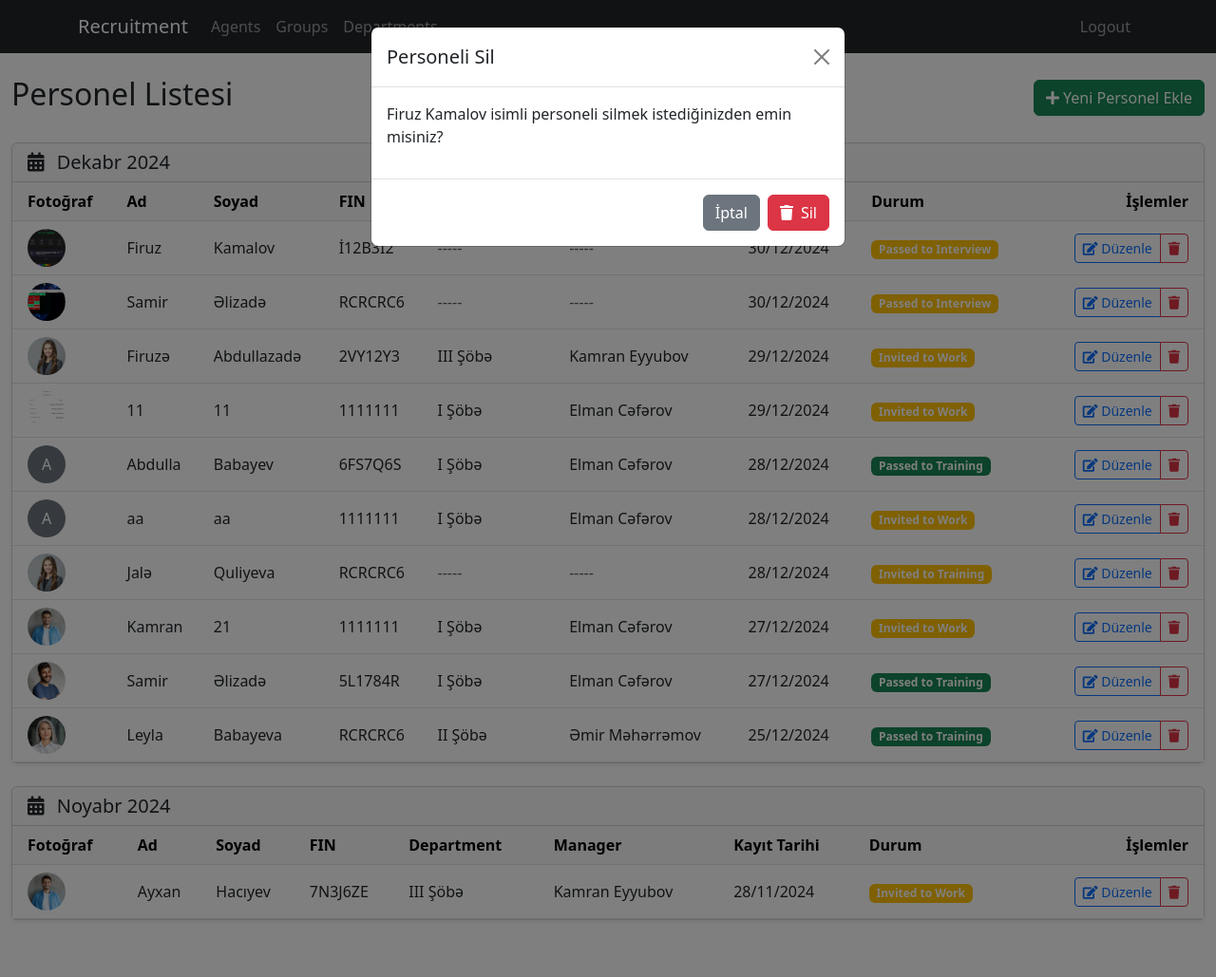
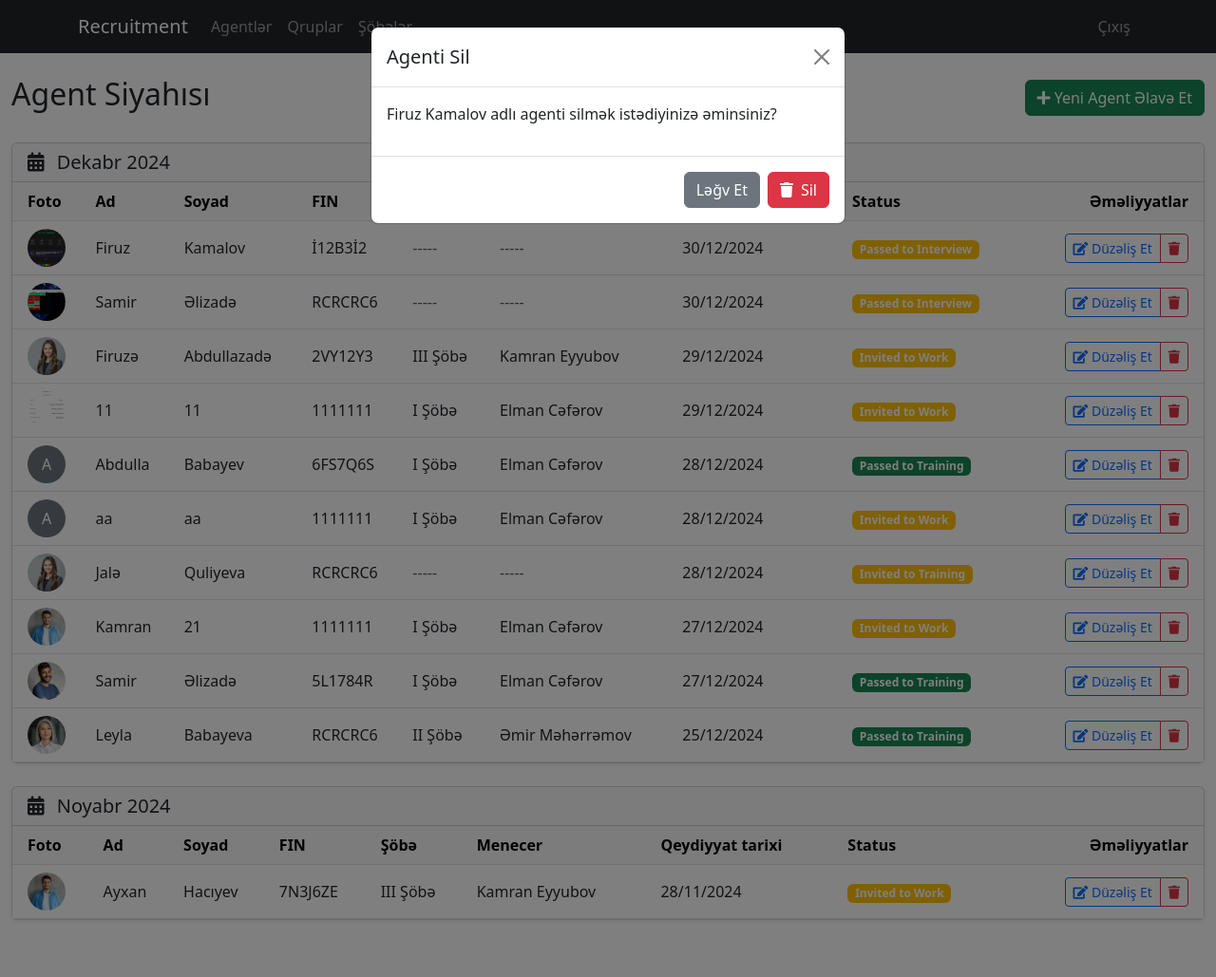
Before and after one commit to SamirAlizada/Recruitment, a Django app: page / in a window 1280 px wide, after a click that opens the changed part. Shown: the whole page at 95% size. Run offline with Django 4.2, Linux system fonts and the light colour scheme; a user stored in the database is signed in; data comes from the database, SQL or seed files in the repository.

Commit message:
Update HTML files with Turkish to Azerbaijani translations.

```diff
--- a/templates/agent_list.html
+++ b/templates/agent_list.html
@@ -1,16 +1,16 @@
 {% extends 'base.html' %}
 {% load agent_filters %}
 
-{% block title %}Personel Listesi{% endblock %}
+{% block title %}Agent Siyahısı {% endblock %}
 
 {% block content %}
 <div class="container-fluid py-4">
     <div class="row">
         <div class="col-12">
             <div class="d-flex justify-content-between align-items-center mb-4">
-                <h1 class="h2">Personel Listesi</h1>
+                <h1 class="h2">Agent Siyahısı</h1>
                 <a href="{% url 'add_agent' %}" class="btn btn-success">
-                    <i class="fas fa-plus"></i> Yeni Personel Ekle
+                    <i class="fas fa-plus"></i> Yeni Agent Əlavə Et
                 </a>
             </div>
 
@@ -29,15 +29,15 @@
                         <table class="table table-hover align-middle mb-0">
                             <thead class="table-light">
                                 <tr>
-                                    <th class="ps-3">Fotoğraf</th>
+                                    <th class="ps-3">Foto</th>
                                     <th>Ad</th>
                                     <th>Soyad</th>
                                     <th>FIN</th>
-                                    <th>Department</th>
-                                    <th>Manager</th>
-                                    <th>Kayıt Tarihi</th>
-                                    <th>Durum</th>
-                                    <th class="text-end pe-3">İşlemler</th>
+                                    <th>Şöbə</th>
+                                    <th>Menecer</th>
+                                    <th>Qeydiyyat tarixi</th>
+                                    <th>Status</th>
+                                    <th class="text-end pe-3">Əməliyyatlar</th>
                                 </tr>
                             </thead>
                             <tbody>
@@ -93,7 +93,7 @@
                                         <div class="btn-group">
                                             <a href="{% url 'edit_agent' agent.id %}"
                                                class="btn btn-sm btn-outline-primary">
-                                                <i class="fas fa-edit"></i> Düzenle
+                                                <i class="fas fa-edit"></i> Düzəliş Et
                                             </a>
                                             <button type="button"
                                                     class="btn btn-sm btn-outline-danger"
@@ -110,14 +110,14 @@
                                     <div class="modal-dialog">
                                         <div class="modal-content">
                                             <div class="modal-header">
-                                                <h5 class="modal-title">Personeli Sil</h5>
+                                                <h5 class="modal-title">Agenti Sil</h5>
                                                 <button type="button" class="btn-close" data-bs-dismiss="modal"></button>
                                             </div>
                                             <div class="modal-body">
-                                                <p>{{ agent.name }} {{ agent.surname }} isimli personeli silmek istediğinizden emin misiniz?</p>
+                                                <p>{{ agent.name }} {{ agent.surname }} adlı agenti silmək istədiyinizə əminsiniz?</p>
                                             </div>
                                             <div class="modal-footer">
-                                                <button type="button" class="btn btn-secondary" data-bs-dismiss="modal">İptal</button>
+                                                <button type="button" class="btn btn-secondary" data-bs-dismiss="modal">Ləğv Et</button>
                                                 <a href="{% url 'agent_delete' agent.id %}" class="btn btn-danger">
                                                     <i class="fas fa-trash me-2"></i>Sil
                                                 </a>
@@ -130,7 +130,7 @@
                                     <td colspan="9" class="text-center py-4">
                                         <div class="text-muted">
                                             <i class="fas fa-info-circle me-2"></i>
-                                            Henüz personel bulunmamaktadır
+                                            Hələ ki, heç bir agent yoxdur.
                                         </div>
                                     </td>
                                 </tr>
@@ -145,7 +145,7 @@
                 <div class="card-body text-center py-5">
                     <div class="text-muted">
                         <i class="fas fa-info-circle me-2"></i>
-                        Henüz personel bulunmamaktadır
+                        Hələ ki, heç bir agent yoxdur.
                     </div>
                 </div>
             </div>
@@ -162,14 +162,14 @@
     <div class="modal-dialog">
         <div class="modal-content">
             <div class="modal-header">
-                <h5 class="modal-title">Personeli Sil</h5>
+                <h5 class="modal-title">Agenti Sil</h5>
                 <button type="button" class="btn-close" data-bs-dismiss="modal"></button>
             </div>
             <div class="modal-body">
-                Personeli silmek istediğinizden emin misiniz?
+                Agenti silmək istədiyinizə əminsiniz?
             </div>
             <div class="modal-footer">
-                <button type="button" class="btn btn-secondary" data-bs-dismiss="modal">İptal</button>
+                <button type="button" class="btn btn-secondary" data-bs-dismiss="modal">Ləğv Et</button>
                 <form id="deleteForm" method="POST" style="display: inline;">
                     {% csrf_token %}
                     <button type="submit" class="btn btn-danger">Sil</button>
--- a/templates/base.html
+++ b/templates/base.html
@@ -3,7 +3,7 @@
 <head>
     <meta charset="UTF-8">
     <meta name="viewport" content="width=device-width, initial-scale=1.0">
-    <title>{% block title %}Vardiya Sistemi{% endblock %}</title>
+    <title>{% block title %}İşə Qəbul Sistemi{% endblock %}</title>
     <link href="https://cdn.jsdelivr.net/npm/bootstrap@5.3.0/dist/css/bootstrap.min.css" rel="stylesheet">
 </head>
 <body>
--- a/templates/departments/department_form.html
+++ b/templates/departments/department_form.html
@@ -6,7 +6,7 @@
         <div class="col-md-8">
             <div class="card shadow">
                 <div class="card-header">
-                    <h3 class="card-title mb-0">{{ title }}</h3>
+                    <h3 class="card-title mb-0">Yeni Şöbə Əlavə Edin</h3>
                 </div>
                 <div class="card-body">
                     <form method="post">
@@ -35,7 +35,7 @@
                                 <i class="fas fa-arrow-left"></i> Geri
                             </a>
                             <button type="submit" class="btn btn-primary">
-                                <i class="fas fa-save"></i> Kaydet
+                                <i class="fas fa-save"></i> Saxla
                             </button>
                         </div>
                     </form>
--- a/templates/navbar.html
+++ b/templates/navbar.html
@@ -21,24 +21,24 @@
             <ul class="navbar-nav me-auto">
                 {% if user.is_authenticated and user.is_superuser %}
                     <li class="nav-item">
-                        <a class="nav-link" href="{% url 'agent_list' %}">Agents</a>
+                        <a class="nav-link" href="{% url 'agent_list' %}">Agentlər</a>
                     </li>
                     <li class="nav-item">
-                        <a class="nav-link" href="{% url 'group_list' %}">Groups</a>
+                        <a class="nav-link" href="{% url 'group_list' %}">Qruplar</a>
                     </li>
                     <li class="nav-item">
-                        <a class="nav-link" href="{% url 'department_list' %}">Departments</a>
+                        <a class="nav-link" href="{% url 'department_list' %}">Şöbələr</a>
                     </li>
                 {% endif %}
             </ul>
             <ul class="navbar-nav">
                 {% if user.is_authenticated %}
                     <li class="nav-item">
-                        <a class="nav-link" href="{% url 'logout' %}">Logout</a>
+                        <a class="nav-link" href="{% url 'logout' %}">Çıxış</a>
                     </li>
                 {% else %}
                     <li class="nav-item">
-                        <a class="nav-link" href="{% url 'login' %}">Login</a>
+                        <a class="nav-link" href="{% url 'login' %}">Daxil Ol</a>
                     </li>
                 {% endif %}
             </ul>
--- a/templates/update_status.html
+++ b/templates/update_status.html
@@ -9,5 +9,5 @@
         </option>
         {% endfor %}
     </select>
-    <button type="submit">Update</button>
+    <button type="submit">Yenilə</button>
 </form>
```
Also changed, not shown: templates/add_agent.html (+9 -9 lines), templates/agents/agent_detail.html (deleted, +0 -10 lines), templates/agents/edit_agent.html (+13 -13 lines), templates/departments/department_detail.html (+12 -12 lines), templates/departments/department_list.html (+10 -10 lines), templates/groups/group_detail.html (+7 -7 lines), templates/groups/group_list.html (+5 -5 lines), templates/managers/add_manager.html (+5 -5 lines), templates/managers/edit_manager.html (+6 -6 lines), templates/managers/manager_detail.html (+17 -17 lines), templates/managers/manager_form.html (+5 -5 lines), templates/registration/login.html (+5 -5 lines).
